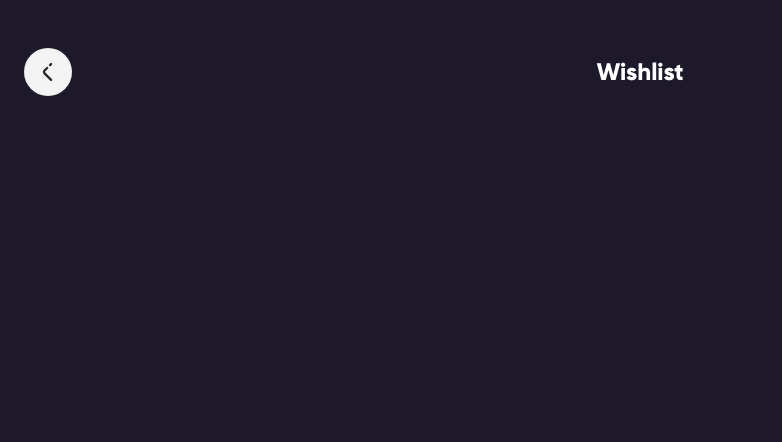
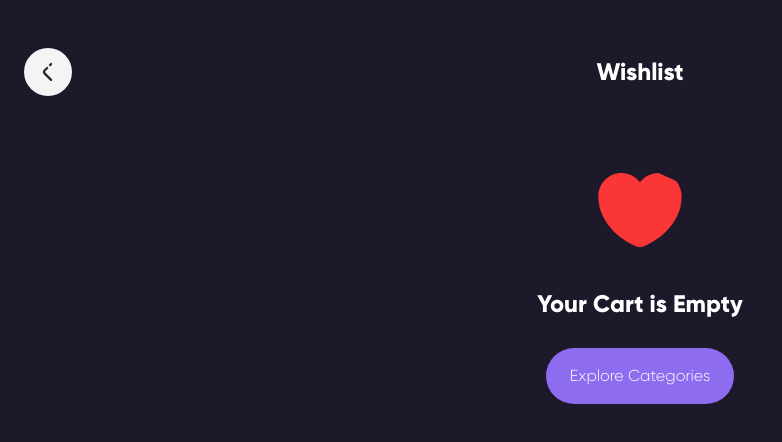
Before and after one commit to luisfalconmx/klot-ecommerce, a Next.js app: page /wishlist in a window 1280 px wide. Shown: the top 442 px of the page, without its empty margins (0-782 px from the left). Built offline with nearby package versions, Linux system fonts and the light colour scheme.

Commit message:
feat: cart page adapted for large devices

```diff
--- a/src/app/cart/page.tsx
+++ b/src/app/cart/page.tsx
@@ -14,8 +14,8 @@ export default function Cart() {
   const total = formatCurrency(subtotal.reduce((a, b) => a + b, 0));
 
   return (
-    <main className="mt-12 mb-24">
-      <section className="grid grid-cols-[48px_1fr_48px] items-center mx-6 mb-8">
+    <main className="mt-12 mb-24 lg:max-w-screen-xl lg:mx-auto">
+      <section className="grid grid-cols-[48px_1fr_48px] items-center mx-6 mb-8 lg:mb-16">
         <Link
           href="/"
           className="p-3 bg-pearl rounded-full cursor-pointer block w-fit"
@@ -26,7 +26,7 @@ export default function Cart() {
           Cart
         </h1>
       </section>
-      <section className="mx-6">
+      <section className="mx-6 lg:mt-32">
         {products.length <= 0 && (
           <section className="flex flex-col items-center">
             <Image
@@ -66,10 +66,10 @@ export default function Cart() {
                 />
               ))}
             </section>
-            <section className="border-t block text-right pt-3">
+            <section className="border-t block text-xl text-right pt-3 lg:text-3xl">
               <b>Total: {total}</b>
             </section>
-            <button className="bg-primary text-center px-6 py-4 text-xl text-white rounded-full w-full mt-16">
+            <button className="bg-primary text-center px-6 py-4 text-xl text-white max-w-[400px] mx-auto block rounded-full w-full mt-16">
               Checkout
             </button>
           </>
--- a/src/app/wishlist/page.tsx
+++ b/src/app/wishlist/page.tsx
@@ -5,6 +5,7 @@ import Link from "next/link";
 import Image from "next/image";
 import { useWishlistStore } from "@/stores/useWishlistStore";
 import IconArrowLeft from "@/assets/icons/icon-arrow-left.svg";
+import HeartIllustration from "@/assets/images/heart-illustration.svg";
 
 export default function WishListPage() {
   const { products } = useWishlistStore();
@@ -22,6 +23,28 @@ export default function WishListPage() {
           Wishlist
         </h1>
       </section>
+      {products.length <= 0 && (
+        <section className="flex flex-col items-center">
+          <Image
+            src={HeartIllustration}
+            alt=""
+            width={100}
+            height={100}
+            className="mb-7"
+          />
+          <p className="text-2xl font-bold mb-7 text-center">
+            Your Cart is Empty
+          </p>
+
+          <Link
+            href="/categories"
+            className="bg-primary text-white py-4 px-6 rounded-full cursor-pointer"
+          >
+            Explore Categories
+          </Link>
+        </section>
+      )}
+      {products.length > 0 && (
         <section className="max-w-screen-md lg:mx-auto grid grid-cols-2 lg:grid-cols-3 gap-4 mx-6">
           {products.map((i) => (
             <ProductCard
@@ -34,6 +57,7 @@ export default function WishListPage() {
             />
           ))}
         </section>
+      )}
     </main>
   );
 }
--- a/src/components/CartCard/CartCard.module.css
+++ b/src/components/CartCard/CartCard.module.css
@@ -1,5 +1,5 @@
 .CartCard {
-  @apply bg-[#dad9d5] dark:bg-dark-200 min-w-[160px] rounded-lg overflow-hidden grid grid-cols-[90px_1fr_32px] px-3 py-3;
+  @apply bg-[#dad9d5] dark:bg-dark-200 min-w-[160px] rounded-lg overflow-hidden grid grid-cols-[80px_1fr_32px] lg:grid-cols-[140px_1fr_60px] px-3 py-3;
 
   &__container {
     @apply w-full px-4 py-2;
@@ -22,7 +22,7 @@
   }
 
   &__name {
-    @apply text-base mb-2;
+    @apply text-base mb-2 lg:text-2xl;
   }
 
   &__cost-track {
@@ -30,14 +30,14 @@
   }
 
   &__price {
-    @apply font-bold mb-4;
+    @apply font-bold mb-4 lg:text-xl;
   }
 
   &__input-quantity {
-    @apply font-bold text-center appearance-none bg-transparent;
+    @apply font-bold text-center appearance-none bg-transparent lg:text-xl;
   }
 
   &__tag {
-    @apply text-xs border py-1 px-2 font-bold dark:text-white text-black/60 rounded border-black dark:border-white mt-5;
+    @apply text-xs lg:text-base border py-1 px-2 font-bold dark:text-white text-black/60 rounded border-black dark:border-white mt-5;
   }
 }
--- a/src/components/CartCard/CartCard.tsx
+++ b/src/components/CartCard/CartCard.tsx
@@ -23,7 +23,6 @@ export const CartCard = ({
 }: CartCardProps) => {
   const [quantity, setQuantity] = useState<number>(defaultQuantity);
   const { addProduct, deleteProduct } = useBagStore();
-  const total = formatCurrency(unitaryPrice * quantity);
 
   const handleRemoveItem = () => {
     if (quantity > 1) {
@@ -59,13 +58,14 @@ export const CartCard = ({
 
   return (
     <div className={styles["CartCard"]}>
-      <Image
-        src={image}
-        alt=""
-        width={90}
-        height={90}
-        className="object-cover rounded-xl"
-      />
+      <div className="relative w-full h-[90px] lg:h-[160px]">
+        <Image
+          src={image}
+          alt=""
+          fill
+          className="object-cover rounded-xl object-top"
+        />
+      </div>
       <div className={styles["CartCard__container"]}>
         <div className={styles["CartCard__content"]}>
           <h3 className={styles["CartCard__name"]}>{name}</h3>
```
Also changed, not shown: src/assets/images/heart-illustration.svg (added). Lines whose indentation alone changed are shown as unchanged.
